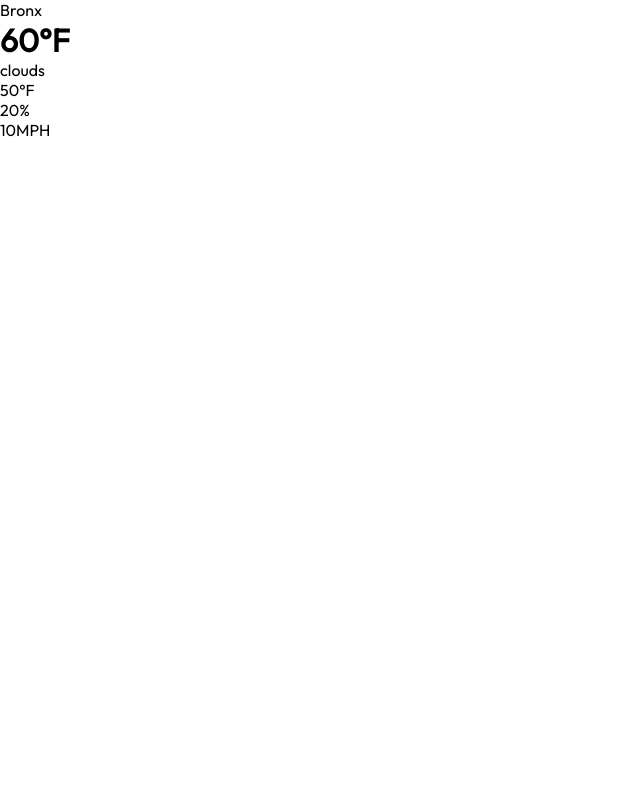
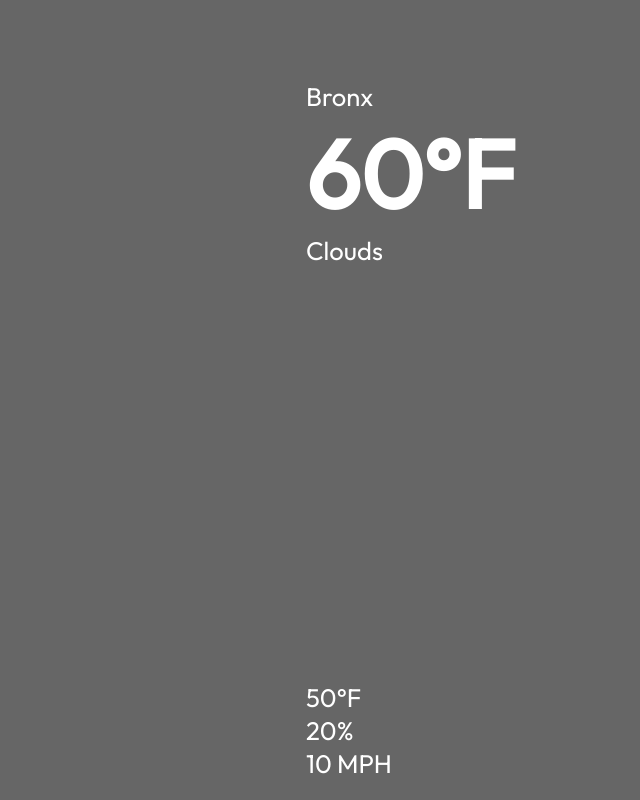
Before and after one commit to NellyNel520/Weather-App, a React (Create React App) app: page / in a window 1280 px wide. Shown: the whole page, without its empty margins (0-640 px from the left). Built offline with nearby package versions, Linux system fonts and the light colour scheme; the HTML template or start-up script is replaced by a standard one.

Commit message:
adding styling to app

```diff
--- a/src/App.js
+++ b/src/App.js
@@ -5,7 +5,7 @@
   //const url =`https://api.openweathermap.org/data/2.5/weather?q={city name}&appid=3997caa0c78ac5c6369c74fce17ab49f`
   //const url =`https://api.openweathermap.org/data/2.5/weather?q=dallas&APPID=3997caa0c78ac5c6369c74fce17ab49f`
   return (
-    <div className="App">
+    <div className="app">
       <div className="container">
         <div className="top">
           <div className="location">
@@ -15,7 +15,7 @@
           <h1>60°F</h1>
           </div>
           <div className="description">
-            <p>clouds</p>
+            <p>Clouds</p>
           </div>
         </div>
 
@@ -27,7 +27,7 @@
             <p>20%</p>
           </div>
           <div className="wind">
-            <p>10MPH</p>
+            <p>10 MPH</p>
           </div>
         </div>
       </div>
--- a/src/index.css
+++ b/src/index.css
@@ -13,3 +13,41 @@
   -webkit-font-smoothing: antialiased;
   -moz-osx-font-smoothing: grayscale;
 }
+
+p {
+  font-size: 1.6rem;
+}
+
+h1 {
+  font-size: 6rem;
+}
+
+.app{
+  width: 100%;
+  height: 100vh;
+  position: relative;
+  background-color: rgba(0, 0, 0, 0.6);
+  color: #fff;
+}
+
+.app:before{
+  content: '';
+  background: url('') no-repeat center center/cover;
+  position: absolute;
+  width: 100%;
+  height: 100vh;
+  top: 0;
+  left: 0;
+  z-index: -1;
+}
+.container {
+  max-width: 700px;
+  height: 700px;
+  margin: auto;
+  padding: 0 1rem;
+  position: relative;
+  top: 10%;
+  display: flex;
+  flex-direction: column;
+  justify-content: space-between;
+}
```
